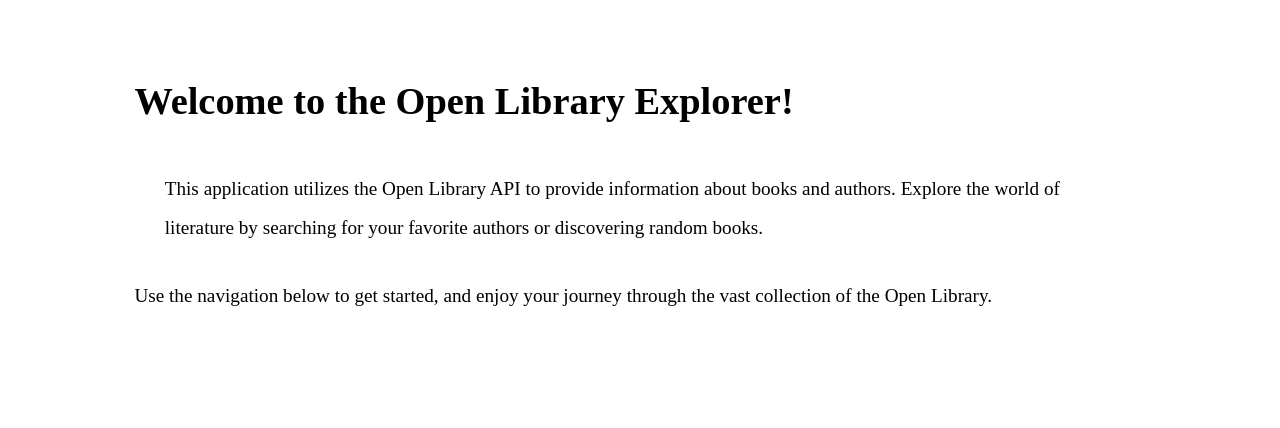
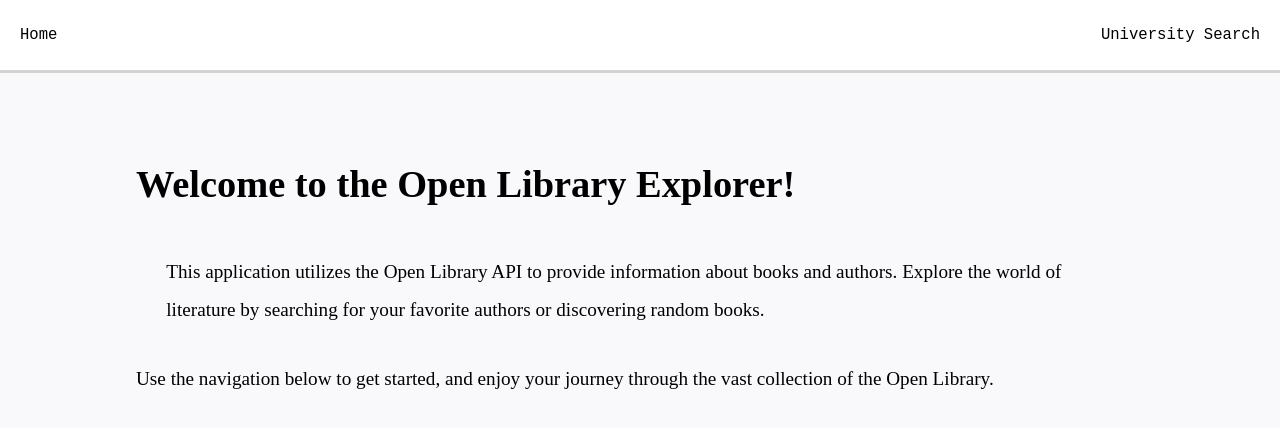
Before and after one commit to Shion1314/FProject_Frontend, a React (Create React App) app in the folder src/: page /FProject_Frontend/ in a window 1280 px wide. Shown: the top 428 px of the page. Built offline with nearby package versions, Linux system fonts and the light colour scheme; no server answers.

Commit message:
added basic navbar and default layout

```diff
--- a/src/Home.js
+++ b/src/Home.js
@@ -1,9 +1,11 @@
 import React from "react";
+import { DefaultLayout } from "./layout/DefaultLayout";
 
 export const Home = () => {
   const genre = ["fiction", "romance", "fantasy", "horror", "history", "music", "film"];
 
   return (
+    <DefaultLayout>
       <main>
         <div style={{ margin: "10%", marginTop: "5%", fontSize: "1.20em", lineHeight: "2" }}>
           <h1>Welcome to the Open Library Explorer!</h1>
@@ -18,5 +20,6 @@ export const Home = () => {
           </p>
         </div>
       </main>
+    </DefaultLayout>
   );
 };
--- /dev/null
+++ b/src/api/DefaultAvatar.js
@@ -0,0 +1,5 @@
+export const getDefaultAvatar = ( name ) => {
+    const url = `https://ui-avatars.com/api/?name=${name}`;
+
+    return fetch(url).then((response) => response.json());
+}
--- /dev/null
+++ b/src/components/Navbar.js
@@ -0,0 +1,46 @@
+import { useState, useEffect } from "react"
+import { Link, NavLink } from "react-router-dom"
+import { getDefaultAvatar } from "../api/DefaultAvatar"
+import { getMe } from "../api/Auth"
+
+const NavbarLink = ({ to, children, ...props }) => {
+    return (
+        <NavLink style={{ textDecoration: "none", color: "black" }} to={to} {...props}>
+            {children}
+        </NavLink>
+    )
+}
+
+export const Navbar = () => {
+    const [avatarLink, setAvatarLink] = useState("");
+    useEffect(() => {
+        getMe()
+            .then((user) => console.log(user))
+            .catch((error) => console.warn(`Could not restore session: ${error.message}`));
+        // getDefaultAvatar(user.name).then((link) => setAvatarLink(link))
+    }, [])
+    return (
+        <div style={{
+            display: "flex",
+            fontFamily: "monospace",
+            fontSize: "1.2em",
+            backgroundColor: "white",
+            borderBottom: "3px solid #d3d3d3",
+            width: "100%",
+            height: "70px",
+            overflowX: "clip"
+        }}>
+            <div style={{ display: "flex", width: "100%", justifyContent: "space-between", padding: "20px", alignItems: "center" }}>
+
+                <NavbarLink to="/">
+                    Home
+                </NavbarLink>
+
+                <NavbarLink to="/University_Search">
+                    <div >University Search</div>
+                </NavbarLink>
+
+            </div>
+        </div >
+    )
+}
--- /dev/null
+++ b/src/layout/DefaultLayout.js
@@ -0,0 +1,12 @@
+import { Navbar } from "../components/Navbar"
+
+export const DefaultLayout = ({ children }) => {
+    return (
+        <div style={{ width: "100%", backgroundColor: "#f9f9fb", height: "100%" ,minHeight: "100vh", overflowX: "clip" }}>
+            <Navbar />
+            <div style={{ padding: "10px" }}>
+                {children}
+            </div>
+        </div>
+    )
+}
--- a/src/pages/University_search.js
+++ b/src/pages/University_search.js
@@ -3,6 +3,7 @@ import { getInfo } from "../api/University";
 import { useDispatch, useSelector } from "react-redux";
 import { setUniversityName, setSearchResults } from "../store";
 import { getAutofillUniversityNames } from "../api/UniversityAutofill";
+import { DefaultLayout } from "../layout/DefaultLayout";
 
 export const UniversitySearch = () => {
   const [autoFillUniversity, setAutoFillUniversity] = useState([]);
@@ -41,6 +42,7 @@ export const UniversitySearch = () => {
       });
   };
   return (
+    <DefaultLayout>
       <div>
         <div className="user">
           {" "}
@@ -56,20 +58,20 @@ export const UniversitySearch = () => {
               name="university_name"
               value={universityName}
               onChange={(university) => handleFormChange(university.target.value)}
-            onFocus={() => {document.getElementById("autoFill").style.display = "block"}}
+              onFocus={() => { document.getElementById("autoFill").style.display = "block" }}
 
             />
-          <div id="autoFill" style={{ position: "absolute", width: "100%", top: "38px"}}>
+            <div id="autoFill" style={{ position: "absolute", width: "100%", top: "38px" }}>
               {autoFillUniversity.map((universityName) => (
                 <button
-                key = {universityName}
+                  key={universityName}
                   className="autoFillItem"
                   style={{ width: "100%" }}
                   onClick={() => {
                     dispatch(setUniversityName(universityName));
                     document.getElementById("autoFill").style.display = "none";
                   }}>
-                <p style={{margin: "10px"}}>{universityName}</p>
+                  <p style={{ margin: "10px" }}>{universityName}</p>
                 </button>
               ))}
             </div>
@@ -111,5 +113,6 @@ export const UniversitySearch = () => {
           </table>
         )}
       </div>
+    </DefaultLayout>
   );
 };
--- a/src/styles.css
+++ b/src/styles.css
@@ -1,13 +1,25 @@
+body {
+  margin: 0px;
+}
+
+a:visited {
+  text-decoration: none;
+  color: "black";
+}
+
 form {
   display: flex;
   flex-direction: column;
   max-width: 300px;
   margin: auto;
 }
+
 .user {
   display: flex;
-  width: 100px; /* Set your desired width */
-  height: 100px; /* Set your desired height */
+  width: 100px;
+  /* Set your desired width */
+  height: 100px;
+  /* Set your desired height */
   border-radius: 50%;
   background-color: #544caf;
 }
@@ -45,7 +57,8 @@ table {
   margin-top: 20px;
 }
 
-th, td {
+th,
+td {
   border: 1px solid #dddddd;
   padding: 8px;
   text-align: left;
```
Lines whose indentation alone changed are shown as unchanged.
